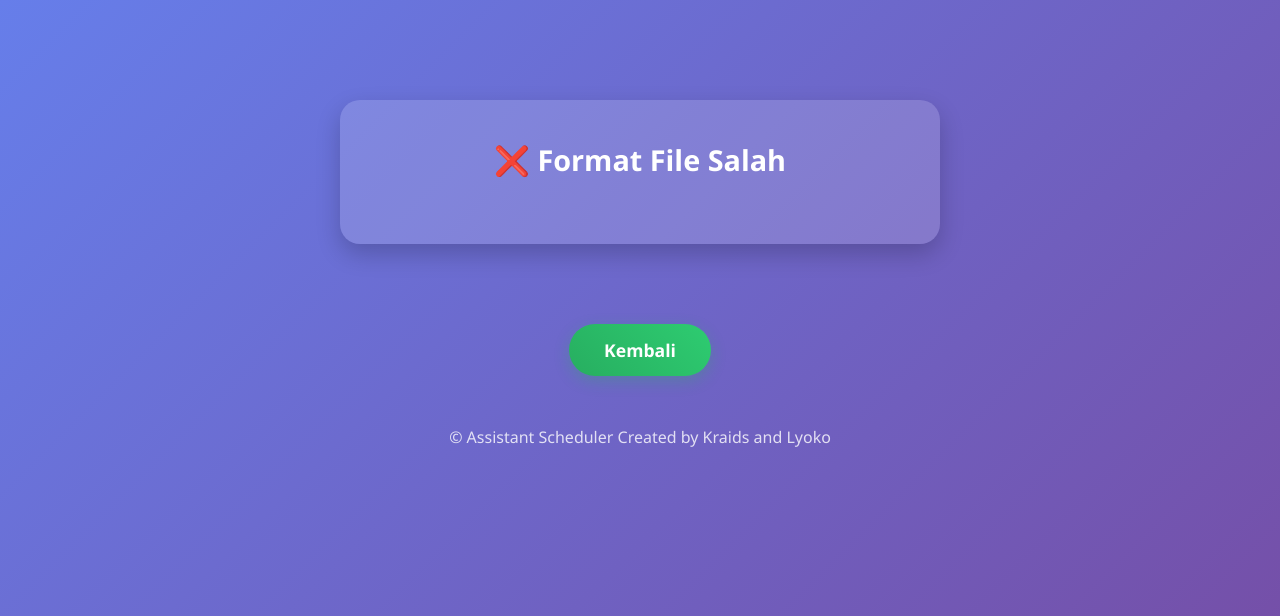
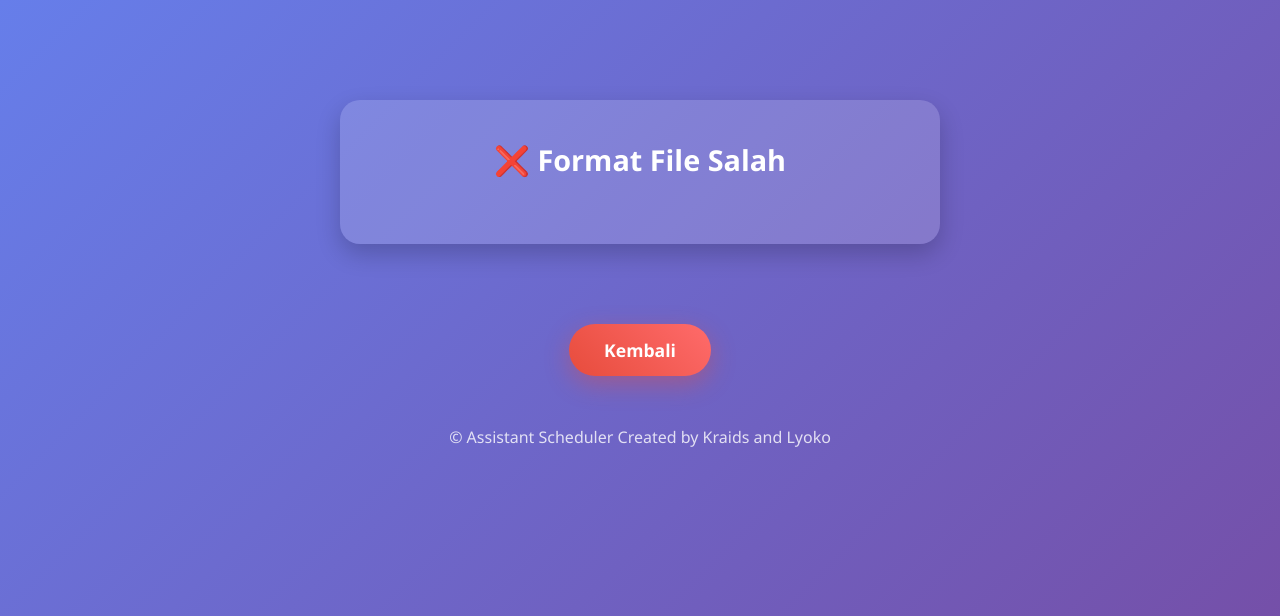
Before and after one commit to Kraids99/Assistant_Scheduler, a Flask app: template website/templates/jadwal.html in a window 1280 px wide. Shown: the top 616 px of the page. Run offline with Flask 3, Linux system fonts and the light colour scheme; the template is opened without the code that fills it, so the values that code supplies are empty.

Commit message:
update css

```diff
--- a/website/static/main.css
+++ b/website/static/main.css
@@ -398,7 +398,7 @@ tr:hover td {
 }
 
 .back-container .back-btn {
-  background: linear-gradient(45deg, #27ae60, #2ecc71);
+  background: linear-gradient(45deg, #e74c3c, #ff6b6b);
   color: white;
   padding: 14px 35px;
   font-size: 1.1rem;
@@ -408,13 +408,13 @@ tr:hover td {
   display: inline-block;
   cursor: pointer;
   transition: all 0.3s ease;
-  box-shadow: 0 5px 15px rgba(39, 174, 96, 0.3);
+  box-shadow: 0 8px 25px rgba(231, 76, 60, 0.4);
   margin: 0 10px;
 }
 
 .back-container .back-btn:hover {
   transform: translateY(-3px);
-  box-shadow: 0 8px 25px rgba(39, 174, 96, 0.4);
+  box-shadow: 0 8px 25px rgba(231, 76, 60, 0.4);
 }
 
 /* ERROR */
```
